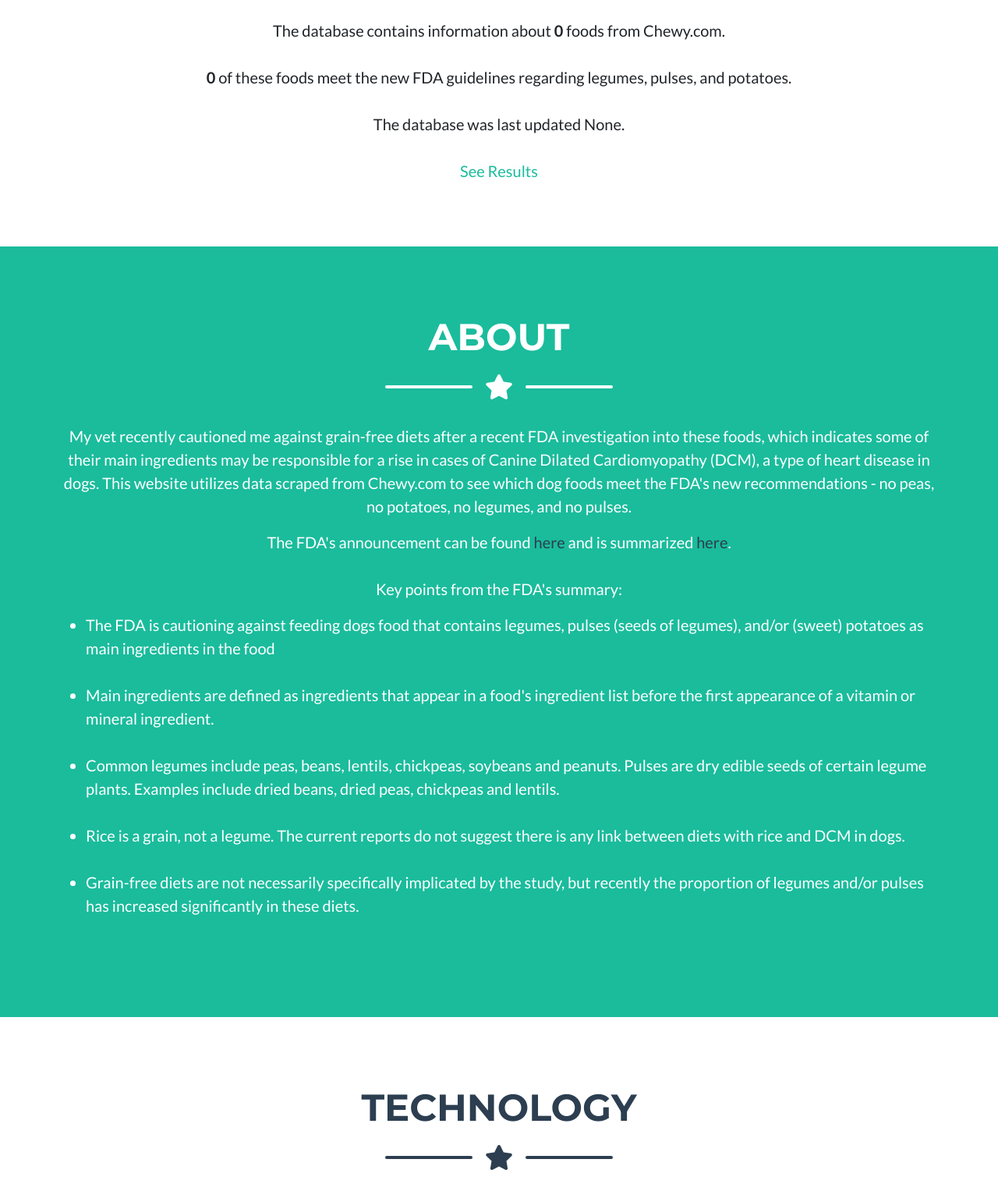
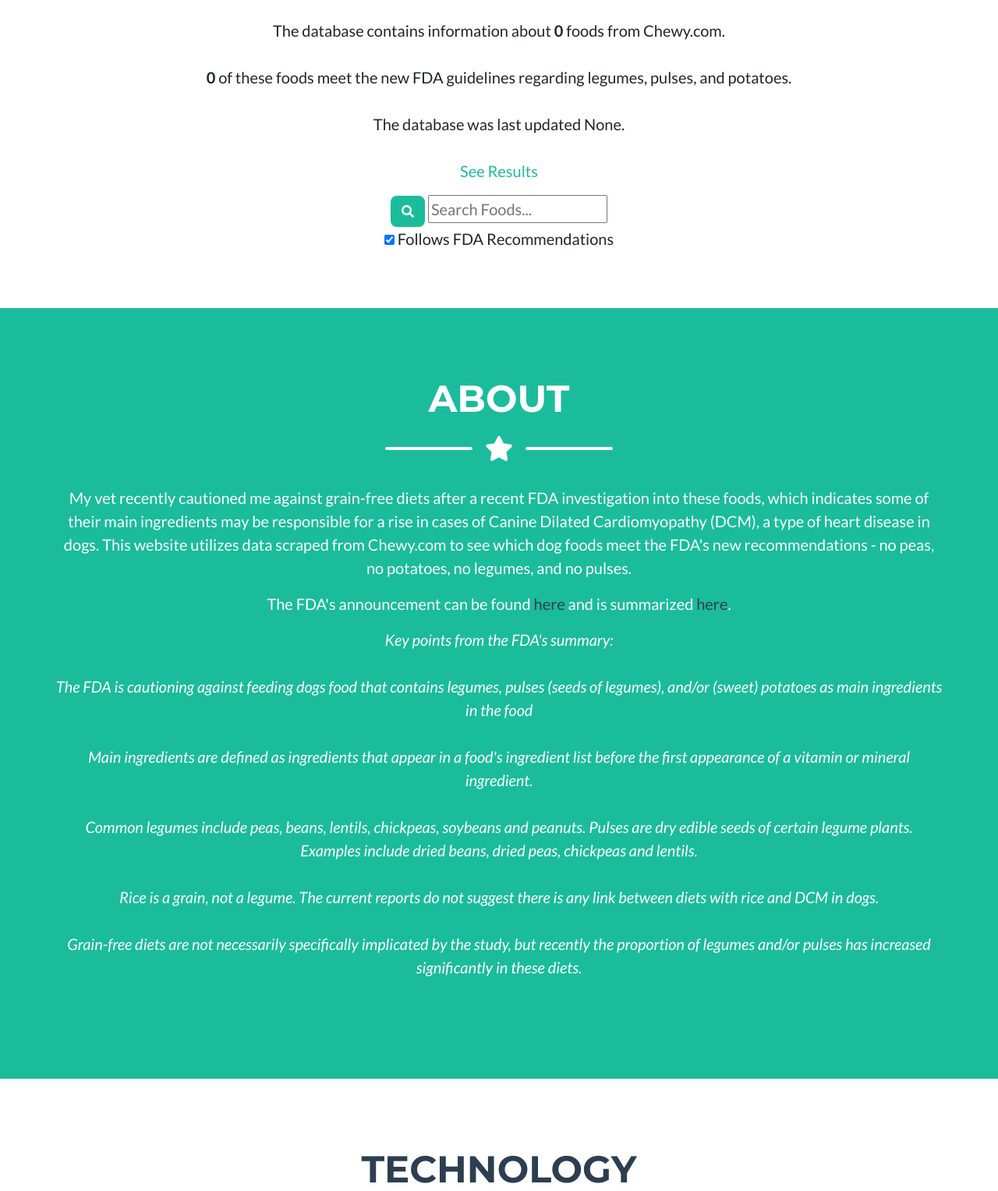
Before and after one commit to MikeAleksa/PeaFree, a Django app: page /search/ in a window 1280 px wide. Shown: the part 1028-2555 px from the top of the page at 78% size. Run offline with Django 3.2, Linux system fonts and the light colour scheme; some libraries are stand-ins or nearby versions; some web fonts are replaced.

Commit message:
basic search functionality working

```diff
--- a/food_search/templates/food_search/index.html
+++ b/food_search/templates/food_search/index.html
@@ -16,4 +16,18 @@
         <br><br>
         <a href="{% url 'food_search:results' %}">See Results</a>
     </p>
+    <div class="row lead text-center">
+        <div class="col-lg-8 mx-auto">
+            <form id="searchform" action="{% url 'food_search:results' %}" method="get" accept-charset="utf-8">
+                <button class="btn btn-primary" type="submit">
+                    <i class="fa fa-search"></i>
+                </button>
+                <input class="searchfield" id="searchbox" name="q" type="text" placeholder="Search Foods...">
+                <label>
+                    <input class="searchfield" id="fda_checkbox" name="fda" type="checkbox" checked>
+                    Follows FDA Recommendations
+                </label>
+            </form>
+        </div>
+    </div>
 {% endblock %}
--- a/food_search/templates/food_search/index_template.html
+++ b/food_search/templates/food_search/index_template.html
@@ -132,26 +132,26 @@
                         and is summarized <a class="text-secondary"
                                              href="https://wayback.archive-it.org/7993/20190423023017/https://www.fda.gov/AnimalVeterinary/ResourcesforYou/AnimalHealthLiteracy/ucm616279.htm"
                                              target="_blank">here</a>.
-                        <br><br>Key points from the FDA's summary:
-                    <ul class="lead">
-                        <li>The FDA is cautioning against feeding dogs food that contains legumes, pulses (seeds of
+                    </p>
+                    <p class="lead text-center font-italic">Key points from the FDA's summary:
+                        <br><br>
+                        The FDA is cautioning against feeding dogs food that contains legumes, pulses (seeds of
                         legumes), and/or (sweet) potatoes as main ingredients in the food<br><br>
-                        </li>
-                        <li>Main ingredients are defined as ingredients that appear in a food's ingredient list before
+
+                        Main ingredients are defined as ingredients that appear in a food's ingredient list before
                         the first appearance of a vitamin or mineral ingredient.<br><br>
-                        </li>
-                        <li>Common legumes include peas, beans, lentils, chickpeas, soybeans and peanuts. Pulses are dry
+
+                        Common legumes include peas, beans, lentils, chickpeas, soybeans and peanuts. Pulses are dry
                         edible seeds of certain legume plants. Examples include dried beans, dried peas, chickpeas
                         and
                         lentils.<br><br>
-                        </li>
-                        <li>Rice is a grain, not a legume. The current reports do not suggest there is any link between
+
+                        Rice is a grain, not a legume. The current reports do not suggest there is any link between
                         diets with rice and DCM in dogs.<br><br>
-                        </li>
-                        <li>Grain-free diets are not necessarily specifically implicated by the study, but recently the
+
+                        Grain-free diets are not necessarily specifically implicated by the study, but recently the
                         proportion of legumes and/or pulses has increased significantly in these diets.
-                        </li>
-                    </ul>
+
                     </p>
                 </div>
                 <div class="m-auto align-content-center">
--- a/food_search/templates/food_search/results.html
+++ b/food_search/templates/food_search/results.html
@@ -2,7 +2,8 @@
 
 {% block title %}PeaFree! - {{ total_results }} Search Results{% endblock %}
 
-{% block contenttitle %}Results {{ page_obj.start_index }} - {{ page_obj.end_index }} of {{ total_results }}{% endblock %}
+{% block contenttitle %}Results {{ page_obj.start_index }} - {{ page_obj.end_index }} of
+    {{ paginator.count }}{% endblock %}
 
 {% block content %}
     <!-- List of Results -->
--- a/food_search/views.py
+++ b/food_search/views.py
@@ -5,7 +5,6 @@ from .models import Food, ScraperUpdates
 
 
 class IndexView(generic.TemplateView):
-    # TODO: add search functionality
     template_name = 'food_search/index.html'
     extra_context = {
         'food_count': Food.objects.count(),
@@ -17,6 +16,11 @@ class IndexView(generic.TemplateView):
 class ResultsView(generic.ListView):
     template_name = 'food_search/results.html'
     context_object_name = 'results'
-    queryset = Food.objects.filter(fda_guidelines=True).order_by('name')
-    extra_context = {'total_results': queryset.count()}
     paginate_by = 50
+
+    def get_queryset(self):
+        query = self.request.GET.get('q')
+        queryset = Food.objects.filter(name__icontains=query)
+        if self.request.GET.get('fda') == 'on':
+            queryset = queryset.filter(fda_guidelines=True)
+        return queryset.order_by('name')
```
Lines whose indentation alone changed are shown as unchanged.
